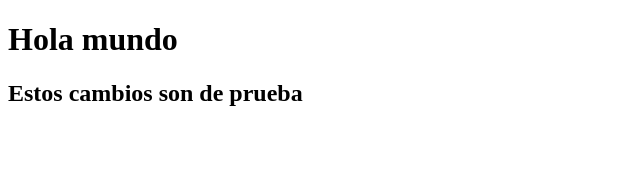
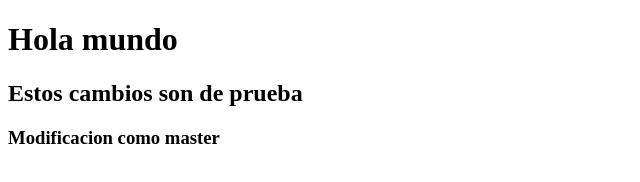
Before and after one commit to Brayam1993/CURSO_SOURCETREE, a plain HTML site: page index.html in a window 1280 px wide. Shown: the whole page, without its empty margins (0-640 px from the left). Drawn offline with Linux system fonts and the light colour scheme.

Commit message:
Se agrega linea en archivo html

```diff
--- a/index.html
+++ b/index.html
@@ -9,5 +9,6 @@
 <body>
     <h1>Hola mundo</h1>
     <h2>Estos cambios son de prueba</h2>
+    <h3>Modificacion como master</h3>
 </body>
 </html>
```
